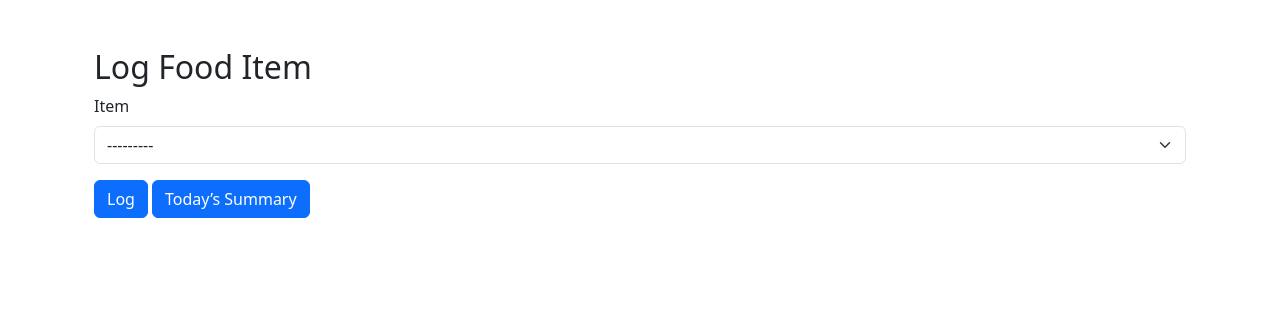
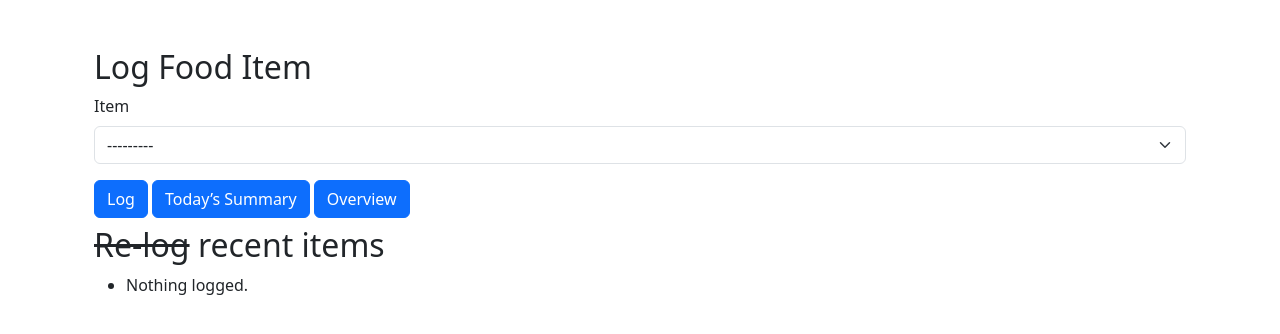
Before and after one commit to ww24e018/joulecounter, a Django app: page /log/ in a window 1280 px wide. Shown: the part 56-390 px from the top of the page. Run offline with Django 5.2, Linux system fonts and the light colour scheme; the visitor is signed in with stand-in values (Sample User, id 1); data that the repository does not hold is empty; some libraries are stand-ins or nearby versions.

Commit message:
show recents at log view, redirect to self

```diff
--- a/counter/templates/counter/log_item.html
+++ b/counter/templates/counter/log_item.html
@@ -16,8 +16,20 @@
     <div>
       <button type="submit" class="btn btn-primary">Log</button>
       <a class="btn btn-primary" role="button" href="{% url 'daily_summary' 0 %}">Today’s Summary</a>
+      <a class="btn btn-primary" role="button" href="{% url 'overview' %}">Overview</a>
 
     </div>
+    <h2 class="mt-2"><del>Re-log</del> recent items</h2>
+    <div>
+        <ul>
+      {% for log in recently_logged_items %}
+        <li>{{ log.template }} ({{ log.template.joules }} J)</li>
+      {% empty %}
+        <li>Nothing logged.</li>
+      {% endfor %}
+    </ul>
+    </div>
+
 </form>
 </div>
 {% endblock %}
--- a/counter/views.py
+++ b/counter/views.py
@@ -28,10 +28,11 @@ def log_item(request):
         form = FoodLogForm(request.POST)
         if form.is_valid():
             FoodItemLog.objects.create(template=form.cleaned_data['template'])
-            return redirect('overview')
+            return redirect('log_item')
     else:
         form = FoodLogForm()
-    return render(request, 'counter/log_item.html', {'form': form})
+    recently_logged_items = FoodItemLog.objects.order_by('-eaten_at')
+    return render(request, 'counter/log_item.html', {'form': form, 'recently_logged_items': recently_logged_items})
 
 @login_required
 def daily_summary(request, days_back=0):
```
